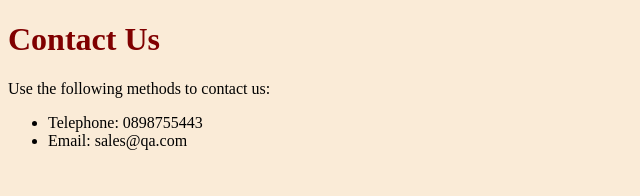
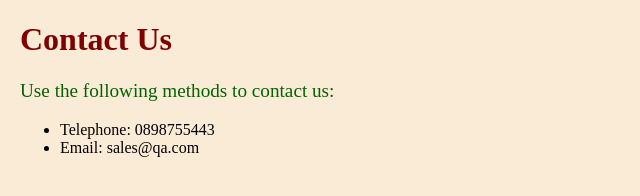
Before and after one commit to QA-Instructor/practice_1_remote, a plain HTML site: page contact_us.html in a window 1280 px wide. Shown: the whole page, without its empty margins (0-640 px from the left). Drawn offline with Linux system fonts and the light colour scheme.

Commit message:
About us feature basic scaffolding and margin and p styles

```diff
--- a/styles/styles.css
+++ b/styles/styles.css
@@ -1,7 +1,13 @@
 body {
     background-color: antiquewhite;
+    margin: 20px;
 }
 
 h1 {
     color: maroon;
 }
+
+p {
+    color: darkgreen;
+    font-size: 1.2em;
+}
```
Also changed, not shown: about_us.html (added, +17 -0 lines).
